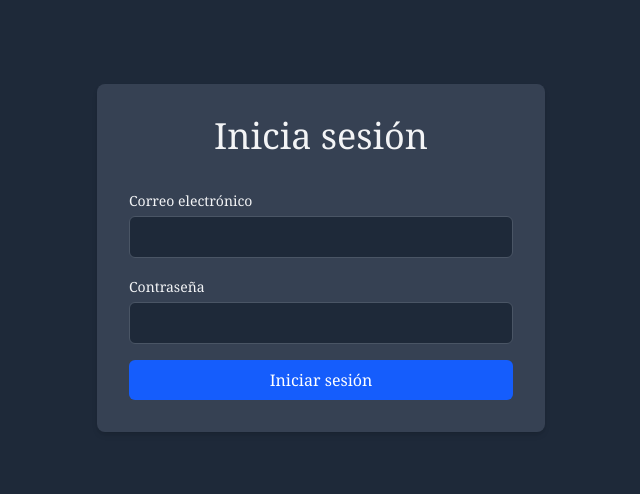
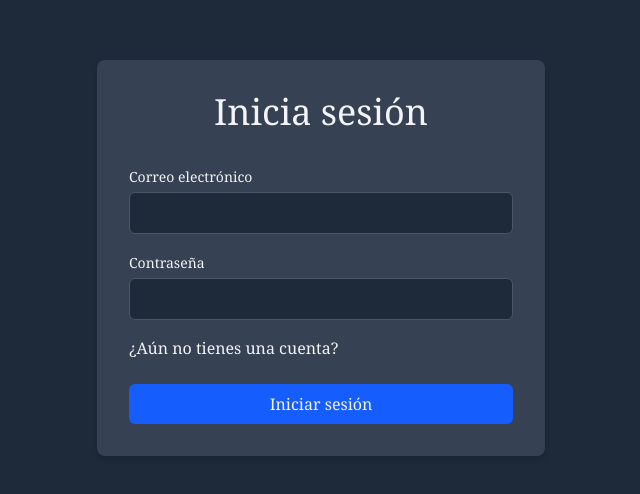
Before and after one commit to DiegoGarciaPadilla/React-Pokedex, a React (Vite) app in the folder firebase-auth/: page / in a window 1280 px wide. Shown: the part 142-636 px from the top of the page, without its empty margins (319-959 px from the left). Built offline with nearby package versions, Linux system fonts and the light colour scheme.

Commit message:
refactor: clear code

```diff
--- a/firebase-auth/src/components/LoginCard.jsx
+++ b/firebase-auth/src/components/LoginCard.jsx
@@ -1,23 +1,42 @@
 import { LoginCardInput } from "./LoginCardInput";
 
 export const LoginCard = () => {
-
     const handleSubmit = (e) => {
         console.log(e);
-    }
+    };
 
     return (
         <div className="bg-gray-700 shadow-md rounded-lg p-8 max-w-md w-full">
-            <h1 className="text-3xl md:text-4xl font-medium text-gray-100 text-center mb-8 ">
+            <h1 className="text-3xl md:text-4xl font-medium text-center mb-8 ">
                 Inicia sesión
             </h1>
             <div className="space-y-4">
                 <form action="#" onSubmit={handleSubmit} className="space-y-4">
-                    <LoginCardInput label="Correo electrónico" type="email" name="email" id="email" required />
-                    <LoginCardInput label="Contraseña" type="password" name="password" id="password" required />
-                    <button type="submit" className="w-full bg-blue-600 text-white py-2 rounded-md hover:bg-blue-700 transition duration-200">Iniciar sesión</button>
+                    <LoginCardInput
+                        label="Correo electrónico"
+                        type="email"
+                        name="email"
+                        id="email"
+                        required
+                    />
+                    <LoginCardInput
+                        label="Contraseña"
+                        type="password"
+                        name="password"
+                        id="password"
+                        required
+                    />
+                    <span className="text-center cursor-pointer hover:text-gray-300">
+                        ¿Aún no tienes una cuenta?
+                    </span>
+                    <button
+                        type="submit"
+                        className="w-full bg-blue-600 mt-6 py-2 rounded-md hover:bg-blue-700 transition duration-200"
+                    >
+                        Iniciar sesión
+                    </button>
                 </form>
             </div>
         </div>
     );
-}
+};
--- a/firebase-auth/src/components/LoginCardInput.jsx
+++ b/firebase-auth/src/components/LoginCardInput.jsx
@@ -1,7 +1,7 @@
 export const LoginCardInput = ({ label, type, name, id, required }) => {
     return (
         <div>
-            <label htmlFor={id} className="text-gray-100 text-sm font-medium">{label}</label>
+            <label htmlFor={id} className="text-sm font-medium">{label}</label>
             <input type={type} id={id} name={name} required={required} className="mt-1 block w-full p-2 bg-gray-800 text-gray-100 rounded-md border border-gray-600 focus:outline-none focus:ring focus:ring-blue-500" />
         </div>
     );
--- a/firebase-auth/src/index.css
+++ b/firebase-auth/src/index.css
@@ -4,6 +4,8 @@
 @layer base {
   html {
     @apply font-serif;
+    @apply text-gray-100;
+    @apply bg-gray-800;
   }
 }
 @tailwind components;
--- a/firebase-auth/src/main.jsx
+++ b/firebase-auth/src/main.jsx
@@ -1,15 +1,13 @@
 import { StrictMode } from 'react'
 import { createRoot } from 'react-dom/client'
-import { BrowserRouter, Routes, Route } from 'react-router'
+import { BrowserRouter } from 'react-router'
 import './index.css'
 import { App } from './pages/App'
 
 createRoot(document.getElementById('root')).render(
   <StrictMode>
     <BrowserRouter>
-      <Routes>
-        <Route path="/" element={<App />} />
-      </Routes>
+      <App />
     </BrowserRouter>
   </StrictMode>,
 )
--- a/firebase-auth/src/pages/App.jsx
+++ b/firebase-auth/src/pages/App.jsx
@@ -1,9 +1,10 @@
-import { LoginCard } from "../components/LoginCard";
+import { Routes, Route } from "react-router";
+import { Login } from "./Login";
 
 export const App = () => {
     return (
-        <main className="flex flex-col items-center justify-center min-h-screen bg-gray-800 p-4">
-            <LoginCard />
-        </main>
+        <Routes>
+            <Route path="/" element={<Login />} />
+        </Routes>
     );
 };
--- /dev/null
+++ b/firebase-auth/src/pages/Login.jsx
@@ -0,0 +1,9 @@
+import { LoginCard } from "../components/LoginCard";
+
+export const Login = () => {
+    return (
+        <main className="flex flex-col items-center justify-center min-h-screen p-4">
+            <LoginCard />
+        </main>
+    );
+};
```
